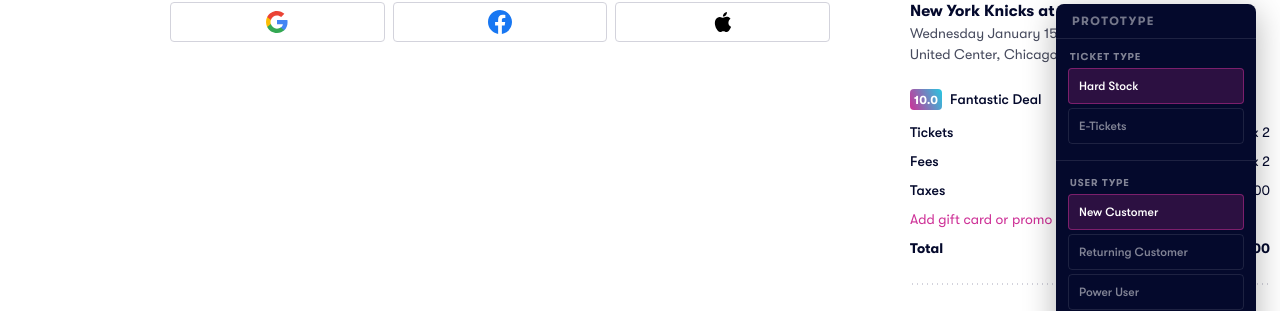
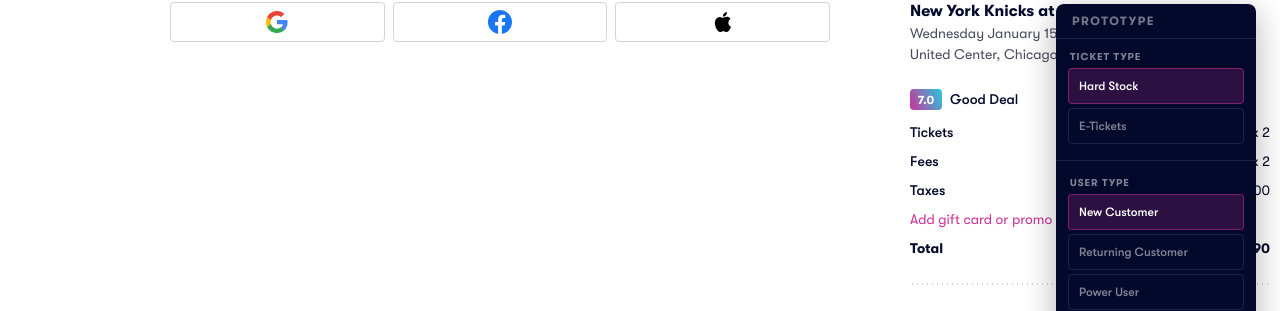
Before and after one commit to vivid-danny/checkout-prototype, a React (Vite) app: page / in a window 1280 px wide. Shown: the part 385-696 px from the top of the page. Built offline with nearby package versions, Linux system fonts and the light colour scheme.

Commit message:
dynamic pricing

```diff
--- a/src/App.jsx
+++ b/src/App.jsx
@@ -6,27 +6,50 @@
 import PaymentPage from './pages/PaymentPage'
 import { USER_PROFILES } from './data/users'
 
-const ORDER = {
-  event: {
+const EVENT = {
   name: 'New York Knicks at Chicago Bulls',
   date: 'Wednesday January 15 at 7:00pm',
   venue: 'United Center, Chicago, IL',
+}
+
+const TICKET_DETAILS_BASE = {
+  section: 'Lower Level 105, Row 11',
+  quantity: 2,
+  perks: 'Front of Section, Unlimited Food & Beverage',
+}
+
+const ORDERS = {
+  'hard-stock': {
+    event: EVENT,
+    pricing: {
+      dealScore: 7,
+      dealLabel: 'Good Deal',
+      tickets: { count: 2, unitPrice: 127.50 },
+      fees: { count: 2, unitPrice: 24.95 },
+      taxes: 0,
     },
+    ticketDetails: {
+      ...TICKET_DETAILS_BASE,
+      delivery: 'Shipped via UPS',
+      deliveryNote: 'Tickets delivered to your address',
+      inHandDate: 'Tickets delivered by January 13, 2026',
+    },
+  },
+  'e-ticket': {
+    event: EVENT,
     pricing: {
       dealScore: 10,
       dealLabel: 'Fantastic Deal',
-    tickets: { count: 2, unitPrice: 100 },
-    fees: { count: 2, unitPrice: 25 },
+      tickets: { count: 2, unitPrice: 89.00 },
+      fees: { count: 2, unitPrice: 19.95 },
       taxes: 0,
-    total: 250,
     },
     ticketDetails: {
-    section: 'Lower Level 105, Row 11',
-    quantity: 2,
-    perks: 'Front of Section, Unlimited Food & Beverage',
-    delivery: 'Shipped via UPS',
-    deliveryNote: 'Tickets delivered to your address',
-    inHandDate: 'Tickets delivered by January 13, 2026',
+      ...TICKET_DETAILS_BASE,
+      delivery: 'E-Ticket',
+      deliveryNote: 'Delivered to your email',
+      inHandDate: 'E-Tickets available after purchase',
+    },
   },
 }
 
@@ -128,9 +151,9 @@
     <>
       <CheckoutLayout
         progress={PROGRESS[ticketType][page]}
-        event={ORDER.event}
-        pricing={ORDER.pricing}
-        ticketDetails={ORDER.ticketDetails}
+        event={ORDERS[ticketType].event}
+        pricing={ORDERS[ticketType].pricing}
+        ticketDetails={ORDERS[ticketType].ticketDetails}
         selectedShipping={page === 'payment' ? selectedShipping : null}
         ticketType={ticketType}
       >
--- a/src/components/Sidebar.jsx
+++ b/src/components/Sidebar.jsx
@@ -16,13 +16,15 @@
   </svg>
 )
 
-const SHIPPING_LABELS = {
-  basic: 'UPS Basic Delivery',
-  overnight: 'UPS Overnight Delivery',
+const SHIPPING_OPTIONS = {
+  basic: { label: 'UPS Basic Delivery', cost: 17.50 },
+  overnight: { label: 'UPS Overnight Delivery', cost: 34.00 },
 }
 
 function PriceBreakdown({ pricing, shippingMethod }) {
-  const { dealScore, dealLabel, tickets, fees, taxes, total } = pricing
+  const { dealScore, dealLabel, tickets, fees, taxes } = pricing
+  const shipping = shippingMethod ? SHIPPING_OPTIONS[shippingMethod] : null
+  const total = tickets.unitPrice * tickets.count + fees.unitPrice * fees.count + taxes + (shipping ? shipping.cost : 0)
 
   return (
     <div className="price-breakdown">
@@ -49,10 +51,10 @@
         </span>
       </div>
 
-      {shippingMethod && (
+      {shipping && (
         <div className="price-row">
-          <span className="price-row-label">{SHIPPING_LABELS[shippingMethod]}</span>
-          <span className="price-row-value">$20.00</span>
+          <span className="price-row-label">{shipping.label}</span>
+          <span className="price-row-value">${shipping.cost.toFixed(2)}</span>
         </div>
       )}
 
```
Lines whose indentation alone changed are shown as unchanged.
